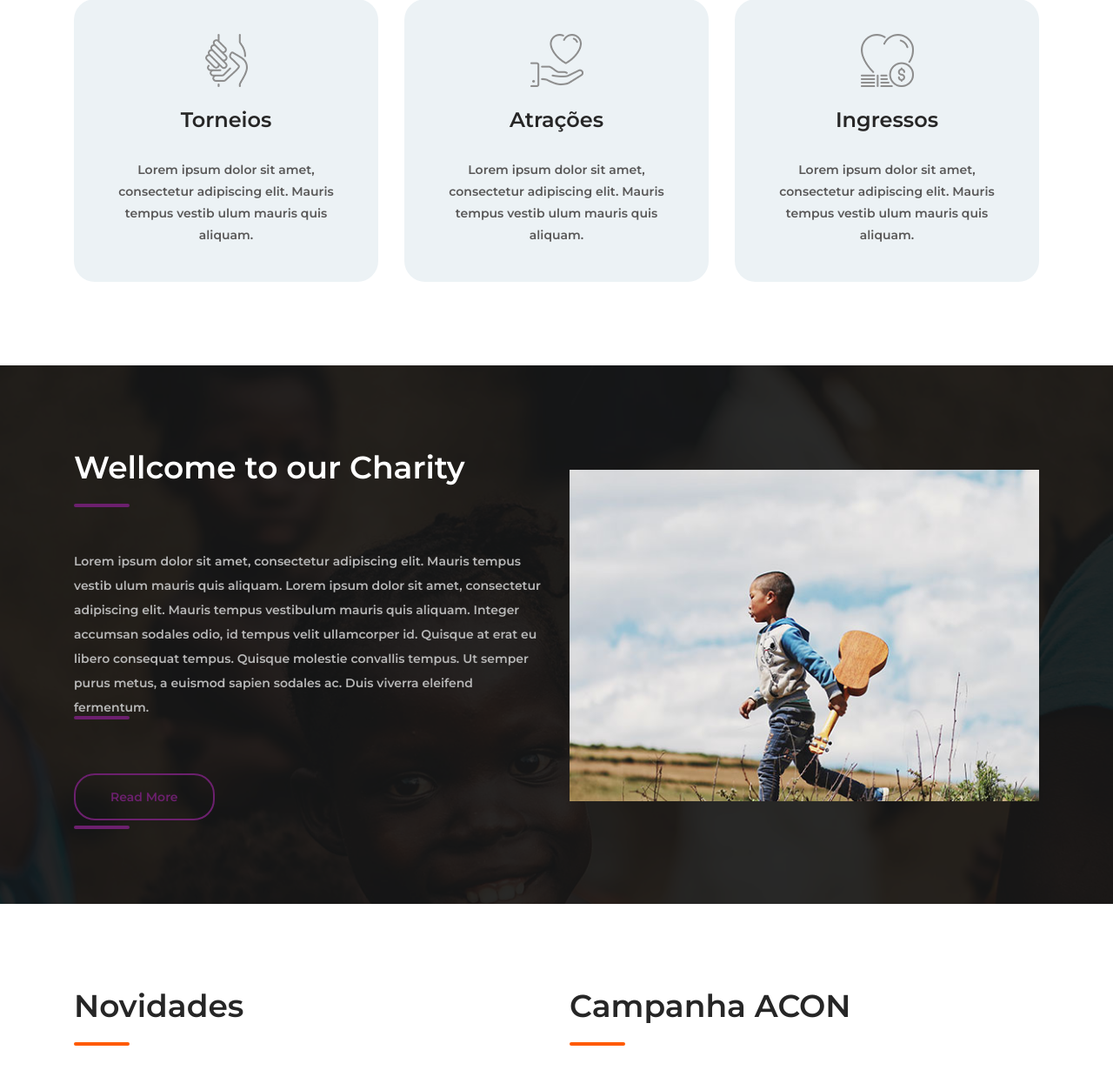
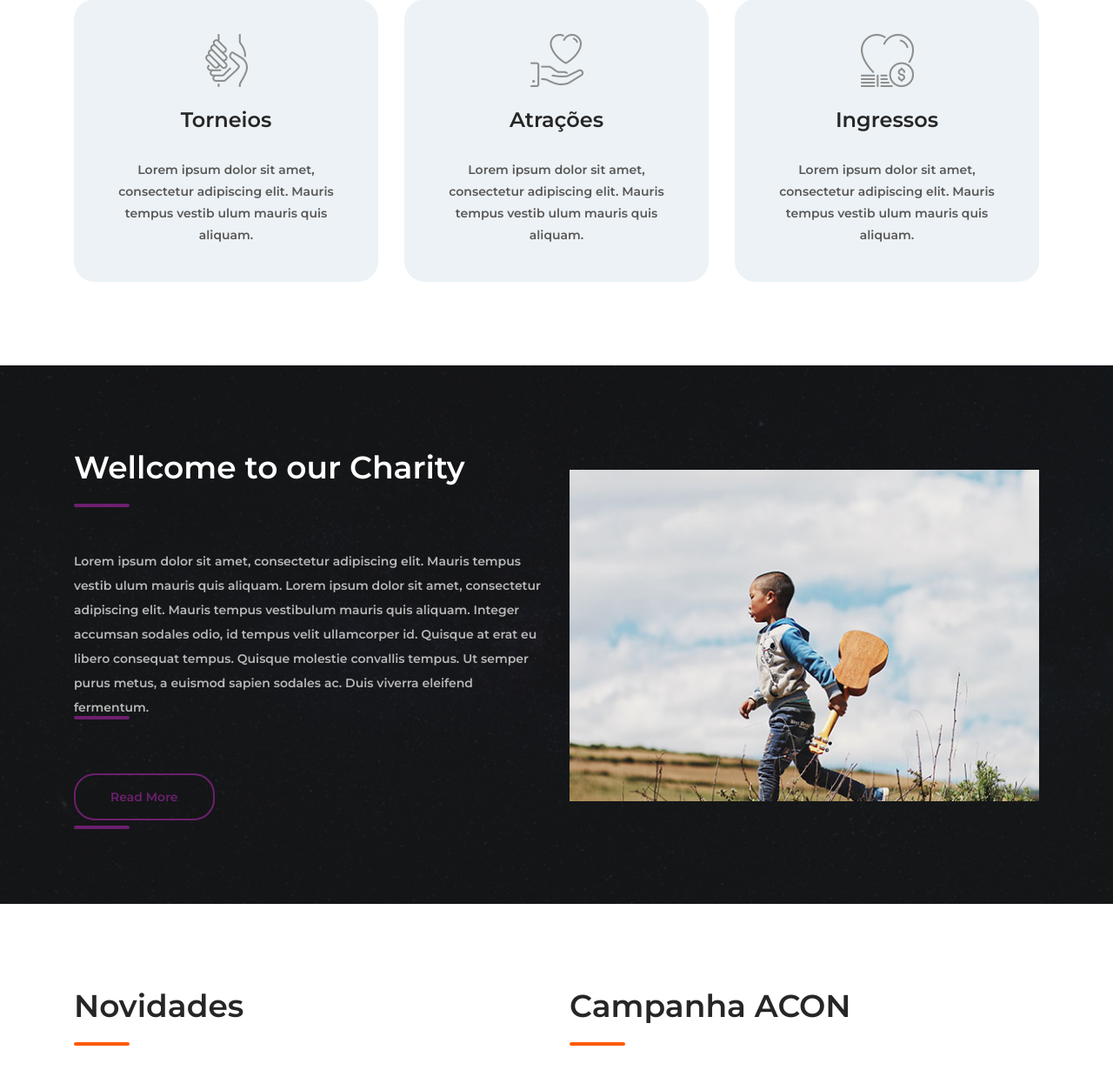
Before and after one commit to kepry/fantabob, a PHP site: page / in a window 1280 px wide. Shown: the part 832-2070 px from the top of the page at 87% size. Run offline with PHP 8.4, Linux system fonts and the light colour scheme.

Commit message:
6.0
mudei a imagem so

```diff
--- a/style.css
+++ b/style.css
@@ -749,7 +749,7 @@ ul.tabs-nav .tab-nav.active {
 .home-page-welcome {
     position: relative;
     padding: 96px 0;
-    background: url("images/welcome-bg.jpg") no-repeat center;
+    background: url(images/heard.png.jfif) no-repeat center;
     background-size: cover;
     z-index: 99;
 }
```
